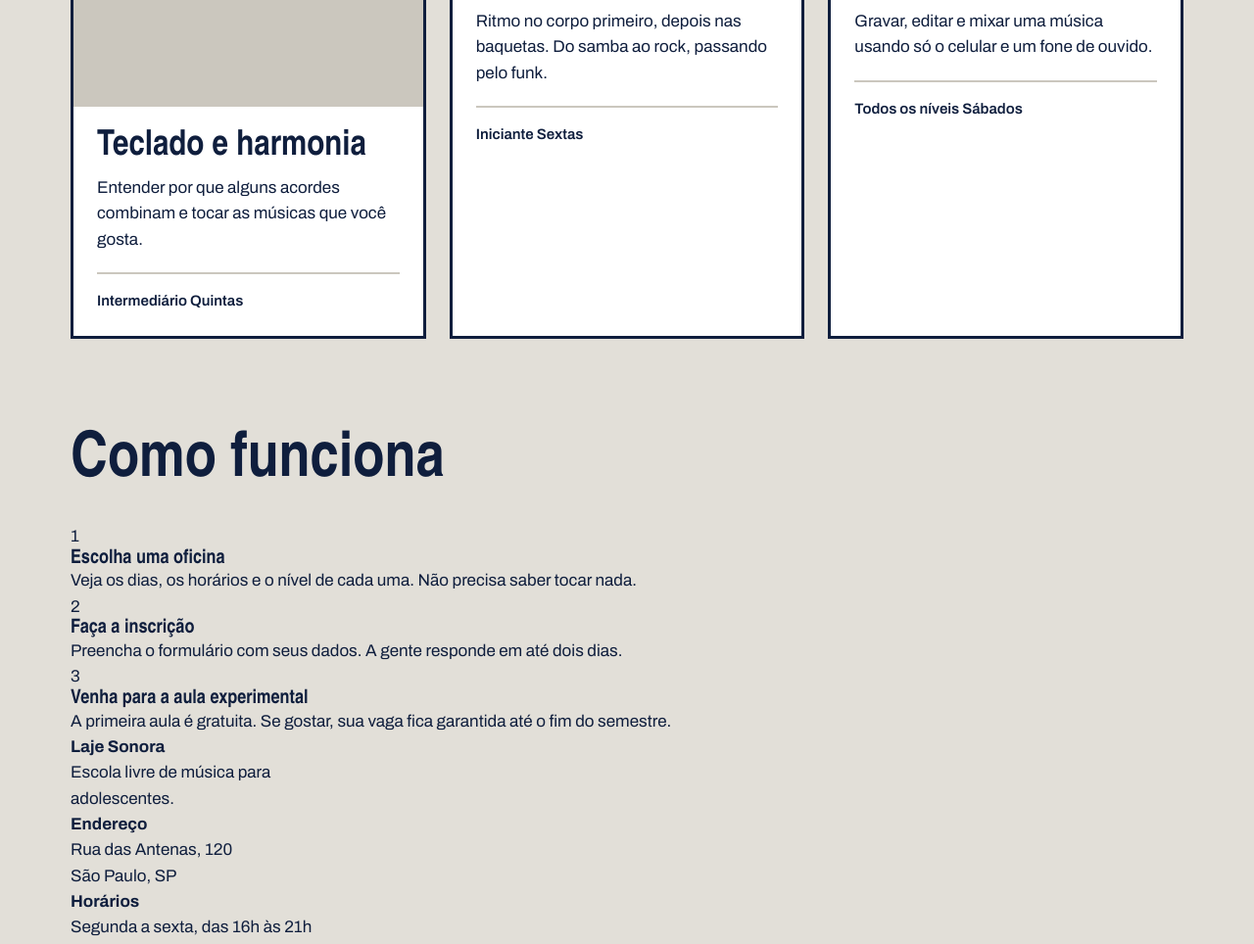
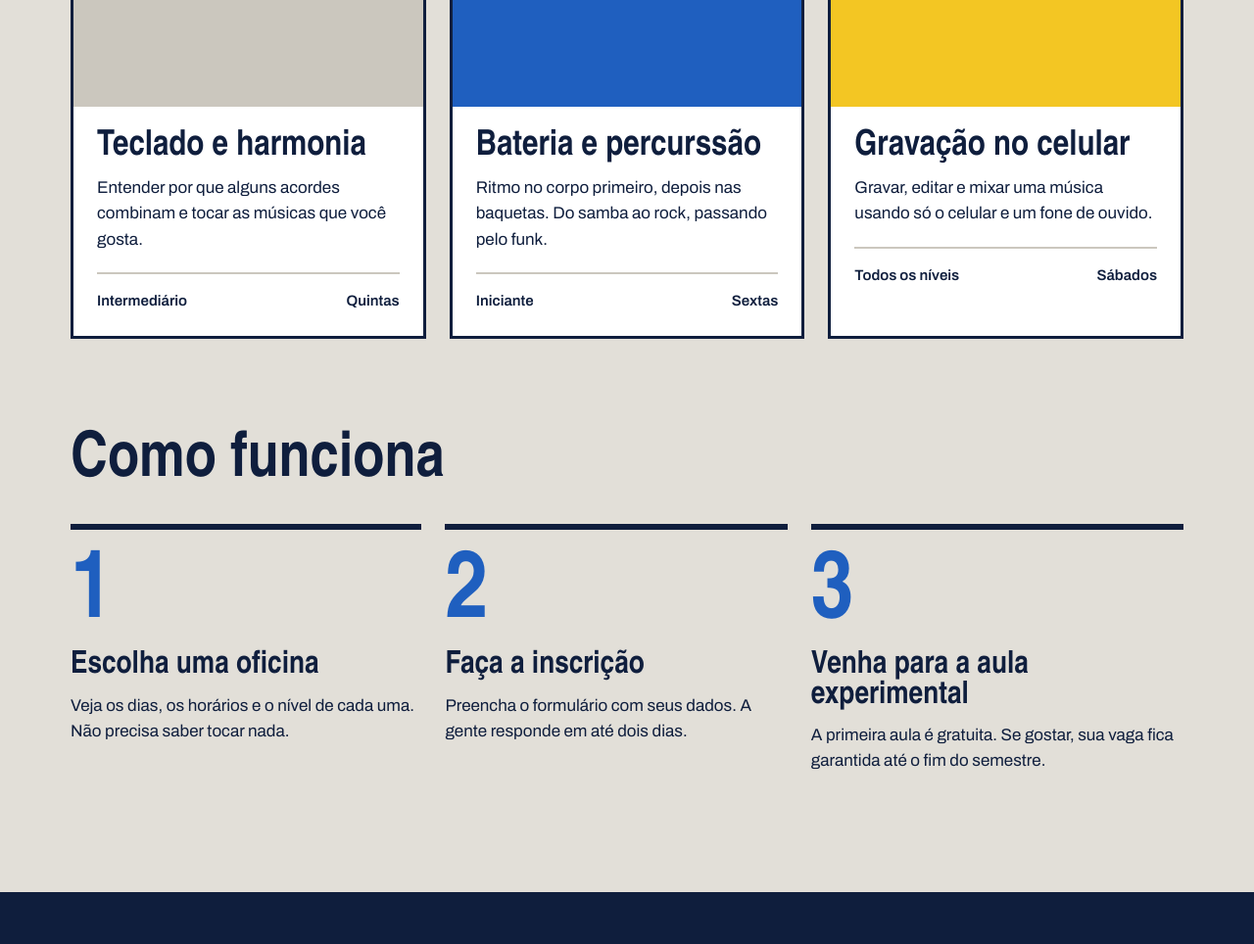
Before and after one commit to KalebGomes/laje_sonora1, a plain HTML site: page index.html in a window 1280 px wide. Shown: the part 1424-2388 px from the top of the page at 98% size. Drawn offline with Linux system fonts and the light colour scheme; a web font is replaced by a local one.

Commit message:
Página inicial pronto

```diff
--- a/index.css
+++ b/index.css
@@ -186,7 +186,49 @@ h1, h2, h3 {
     font-size: 15px;
 }
 
-.foto span {
+.card-info {
     display: flex;
     justify-content: space-between;
 }
+
+.passos {
+    display: flex;
+    gap: 24px;
+}
+
+.passo {
+    border-top: 6px solid var(--tinta);
+    padding-top: 20px;
+}
+
+.passo-numero {
+    font-family: var(--fonte-cartaz);
+    font-size: 96px;
+    font-weight: 900;
+    line-height: 1;
+    color: var(--caixa-dagua);
+}
+
+.passo h3 {
+    font-size: 32px;
+    margin-block: 8px 12px;
+}
+
+.rodape {
+    margin-top: 120px;
+    background: var(--tinta);
+    color: var(--concreto);
+    padding-block: 56px;
+}
+
+.rodape-colunas {
+    display: flex;
+    gap: 40px;
+}
+
+.rodape h4 {
+    font-family: var(--fonte-cartaz);
+    font-size: 28px;
+    color: var(--fita);
+    margin-bottom: 12px;
+}
--- a/index.html
+++ b/index.html
@@ -85,7 +85,7 @@
                     </div>
                 </article>
                 <article class="card">
-                    <div class="foto-azul">
+                    <div class="foto foto-azul">
 
                     </div>
                     <div class="card-texto">
@@ -98,7 +98,7 @@
                     </div>
                 </article>
                 <article class="card">
-                    <div class="foto-amarela">
+                    <div class="foto foto-amarela">
 
                     </div>
                     <div class="card-texto">
```
